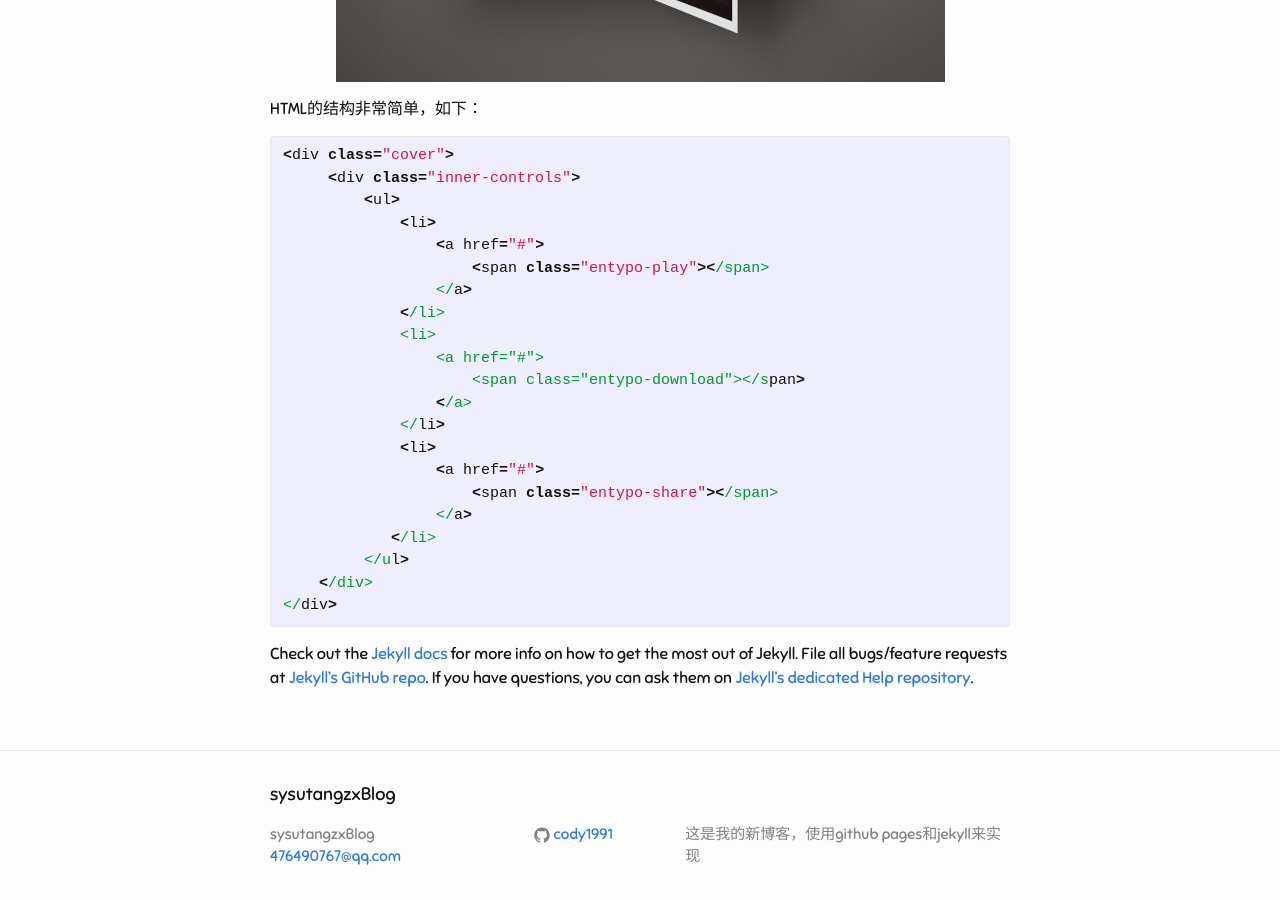
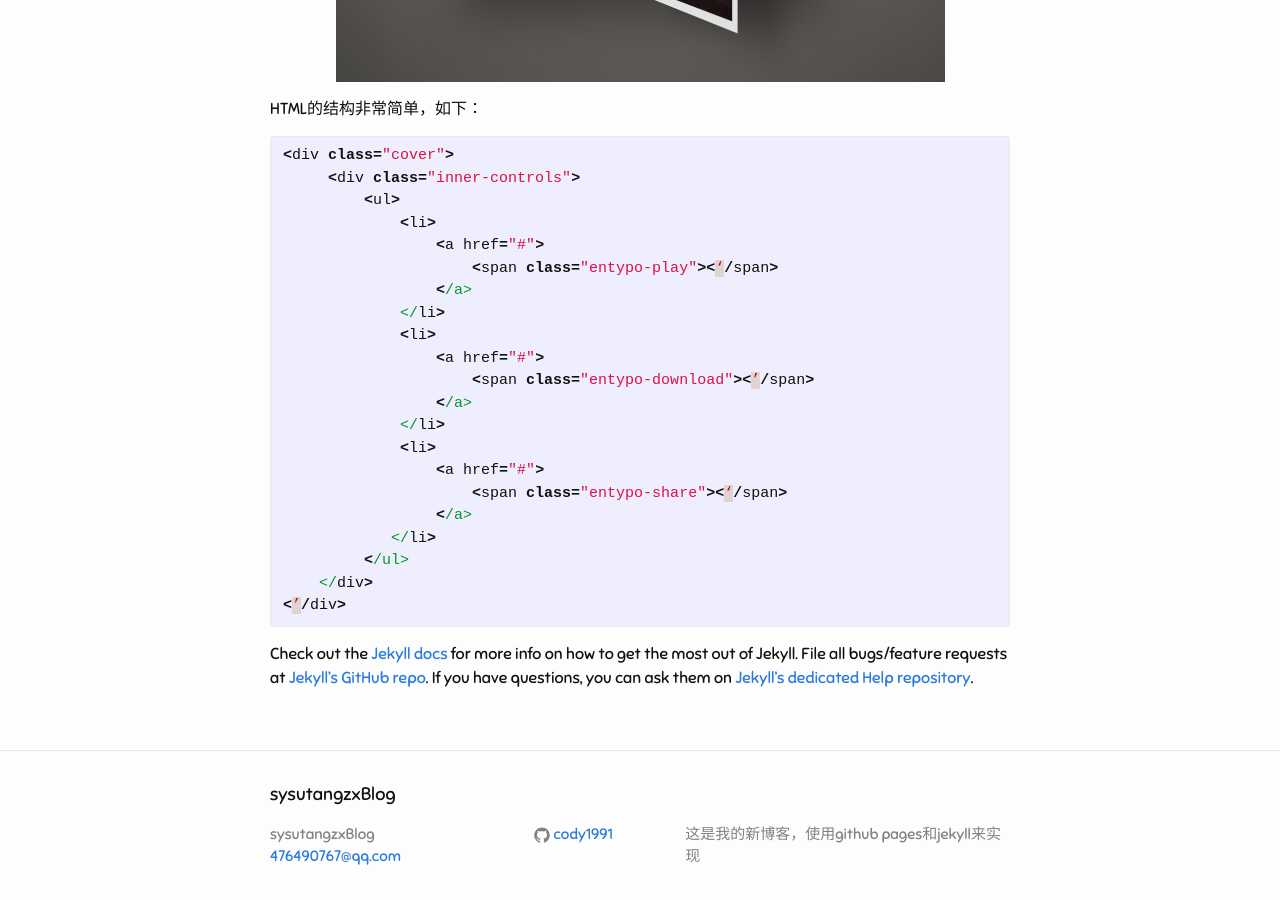
Before and after one commit to luojiyin1987/sysutangzxBlog, a Jekyll site: the page built from _posts/2014-10-08-book-effect.markdown, in a window 1280 px wide and 900 px high, scrolled down 634 px. Built offline with Jekyll 4.4.1, drawn with Linux system fonts in a browser that asks for light colours.

Commit message:
no message

```diff
--- a/_posts/2014-10-08-book-effect.markdown
+++ b/_posts/2014-10-08-book-effect.markdown
@@ -17,22 +17,22 @@ HTML的结构非常简单，如下：
          <ul>
              <li>
                  <a href="#">
-                     <span class="entypo-play"></span>
+                     <span class="entypo-play"><‘/span>
                  </a>
              </li>
              <li>
                  <a href="#">
-                     <span class="entypo-download"></span>
+                     <span class="entypo-download"><’/span>
                  </a>
              </li>
              <li>
                  <a href="#">
-                     <span class="entypo-share"></span>
+                     <span class="entypo-share"><‘/span>
                  </a>
             </li>
          </ul>
     </div>
-</div>
+<’/div>
 {% endhighlight %}
 
 Check out the [Jekyll docs][jekyll] for more info on how to get the most out of Jekyll. File all bugs/feature requests at [Jekyll’s GitHub repo][jekyll-gh]. If you have questions, you can ask them on [Jekyll’s dedicated Help repository][jekyll-help].
```
